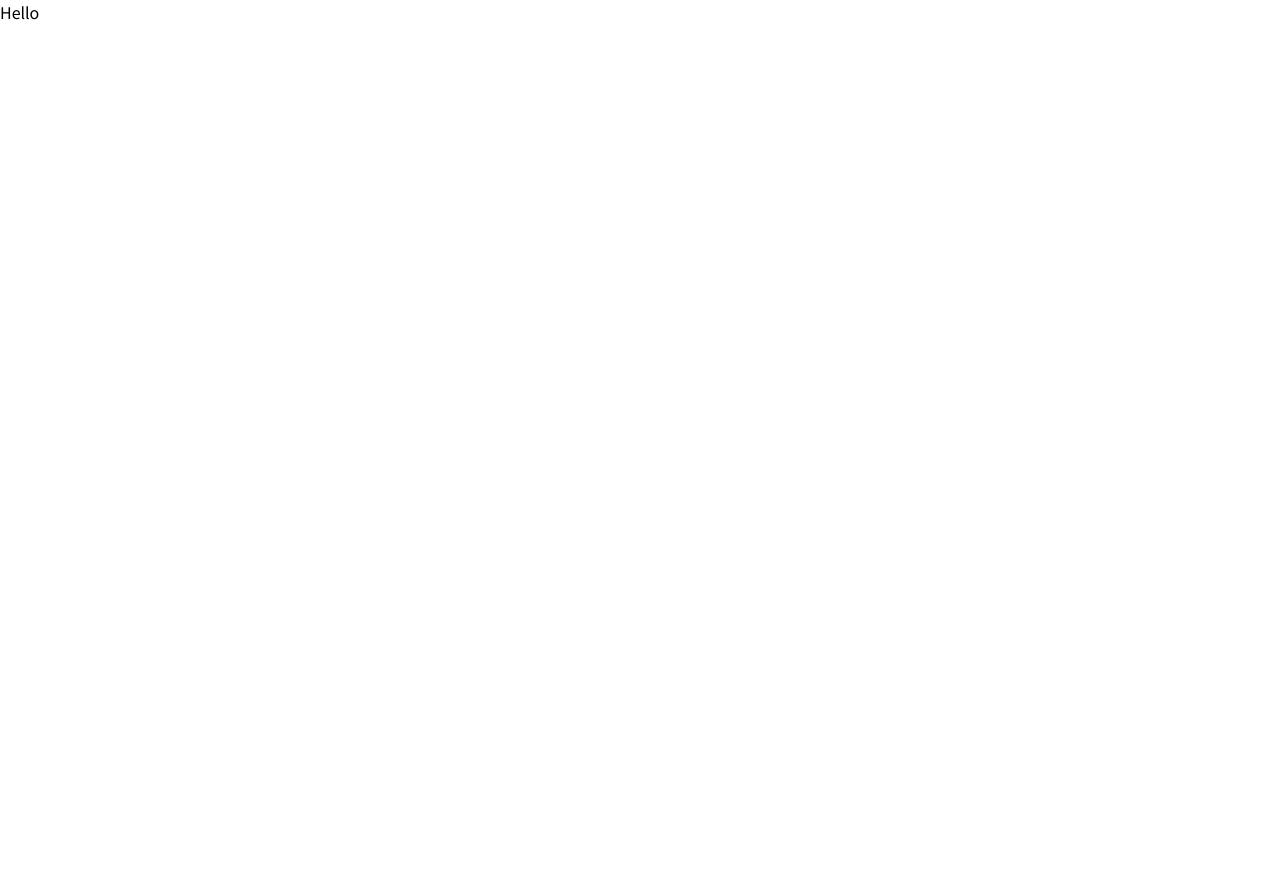
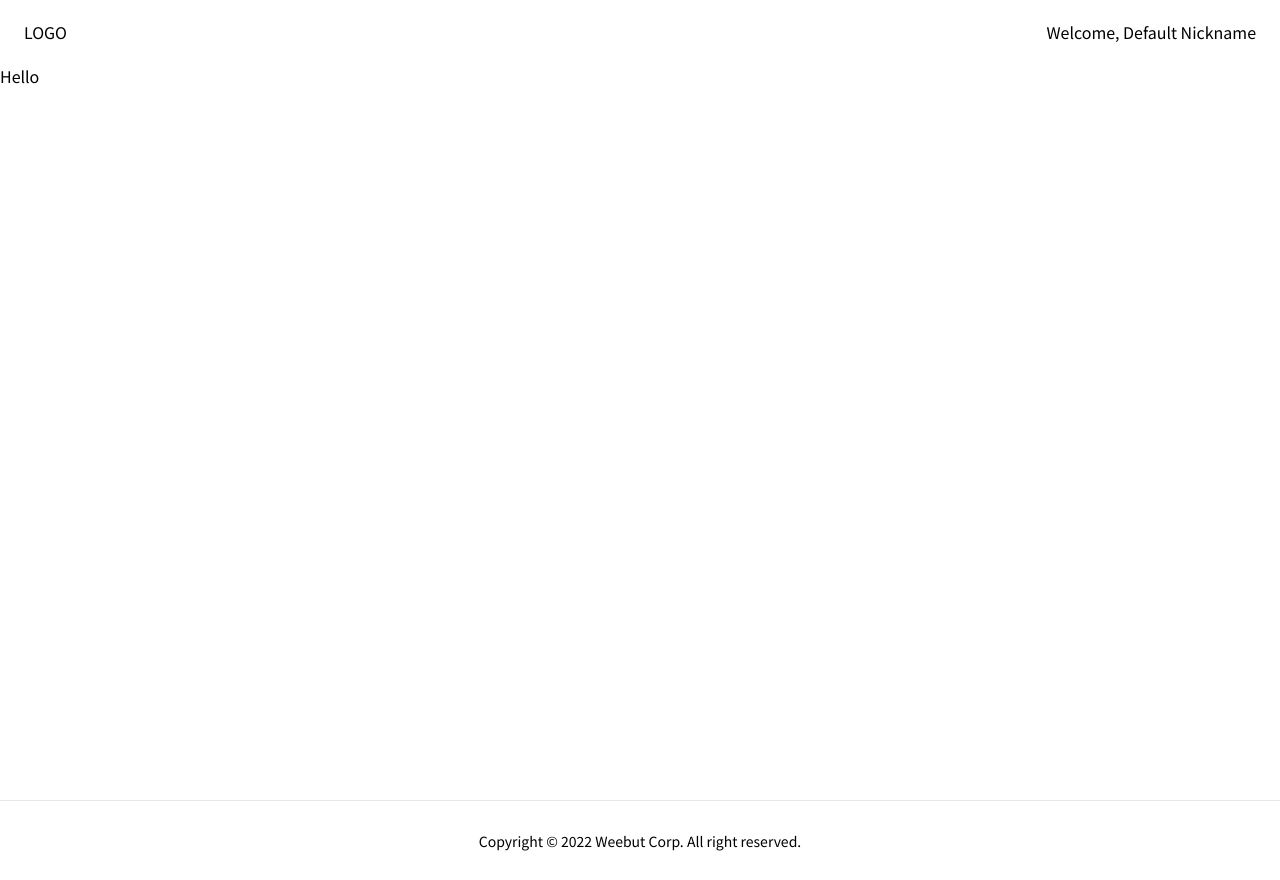
Before and after one commit to Weebut/nextjs-boilerplate, a Next.js app: page / in a window 1280 px wide. Before the commit the page ends 800 px from the top, so only its background shows below. Built offline with nearby package versions, Linux system fonts and the light colour scheme.

Commit message:
Add layout component

```diff
--- /dev/null
+++ b/src/components/footers/footer.component.tsx
@@ -0,0 +1,7 @@
+export function Footer() {
+  return (
+    <div className="flex h-20 w-screen items-center justify-center border-t text-sm">
+      <div>Copyright © 2022 Weebut Corp. All right reserved.</div>
+    </div>
+  );
+}
--- /dev/null
+++ b/src/components/layouts/layout.component.tsx
@@ -0,0 +1,19 @@
+import { Footer } from '@components/footers/footer.component';
+import { NavigationBar } from '@components/navigation-bars/navigation-bar.component';
+import { ReactNode } from 'react';
+
+interface LayoutProps {
+  children: ReactNode;
+}
+
+export function Layout({ children }: LayoutProps) {
+  return (
+    <div className="flex w-screen flex-col">
+      <div className="flex min-h-screen w-full flex-col">
+        <NavigationBar />
+        {children}
+      </div>
+      <Footer />
+    </div>
+  );
+}
--- /dev/null
+++ b/src/components/navigation-bars/navigation-bar.component.tsx
@@ -0,0 +1,21 @@
+import Link from 'next/link';
+import { useState } from 'react';
+
+export function NavigationBar() {
+  const [nickname, setNickname] = useState('Default Nickname');
+
+  return (
+    <div className="flex h-16 w-screen items-center px-6">
+      <Link href="/">
+        <a>
+          <div>LOGO</div>
+        </a>
+      </Link>
+
+      <div className="flex-auto" />
+      <Link href="/my-page">
+        <a>{nickname && <div>Welcome, {nickname}</div>}</a>
+      </Link>
+    </div>
+  );
+}
--- a/src/pages/_app.tsx
+++ b/src/pages/_app.tsx
@@ -1,3 +1,4 @@
+import { Layout } from '@components/layouts/layout.component';
 import store from '@redux/store';
 import '@styles/globals.css';
 import type { AppProps } from 'next/app';
@@ -9,7 +10,9 @@ export default function App({ Component, pageProps }: AppProps) {
   return (
     <Provider store={store}>
       <CookiesProvider>
-        <Component {...pageProps} />
+        <Layout>
+          <Component {...pageProps} />
+        </Layout>
       </CookiesProvider>
     </Provider>
   );
```
